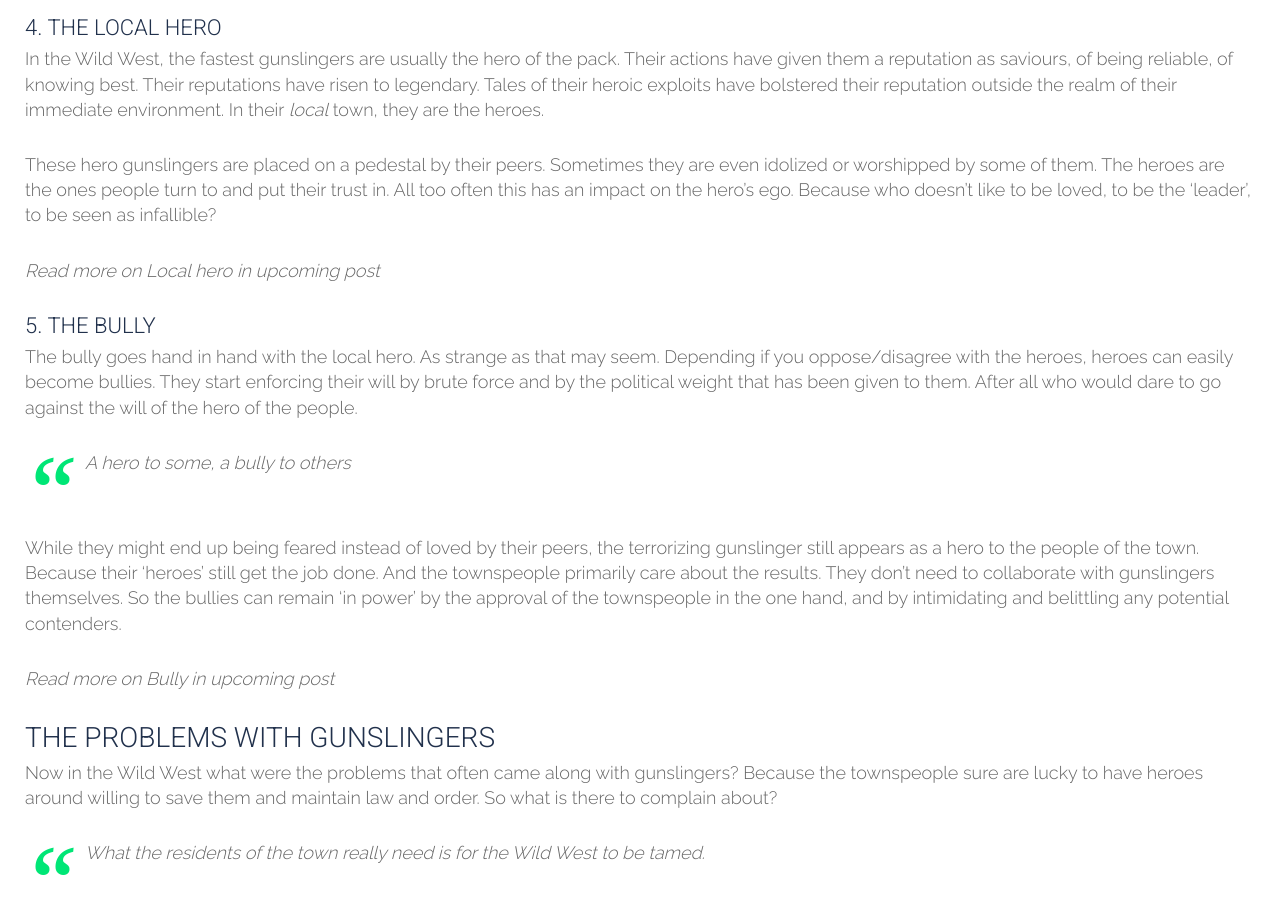
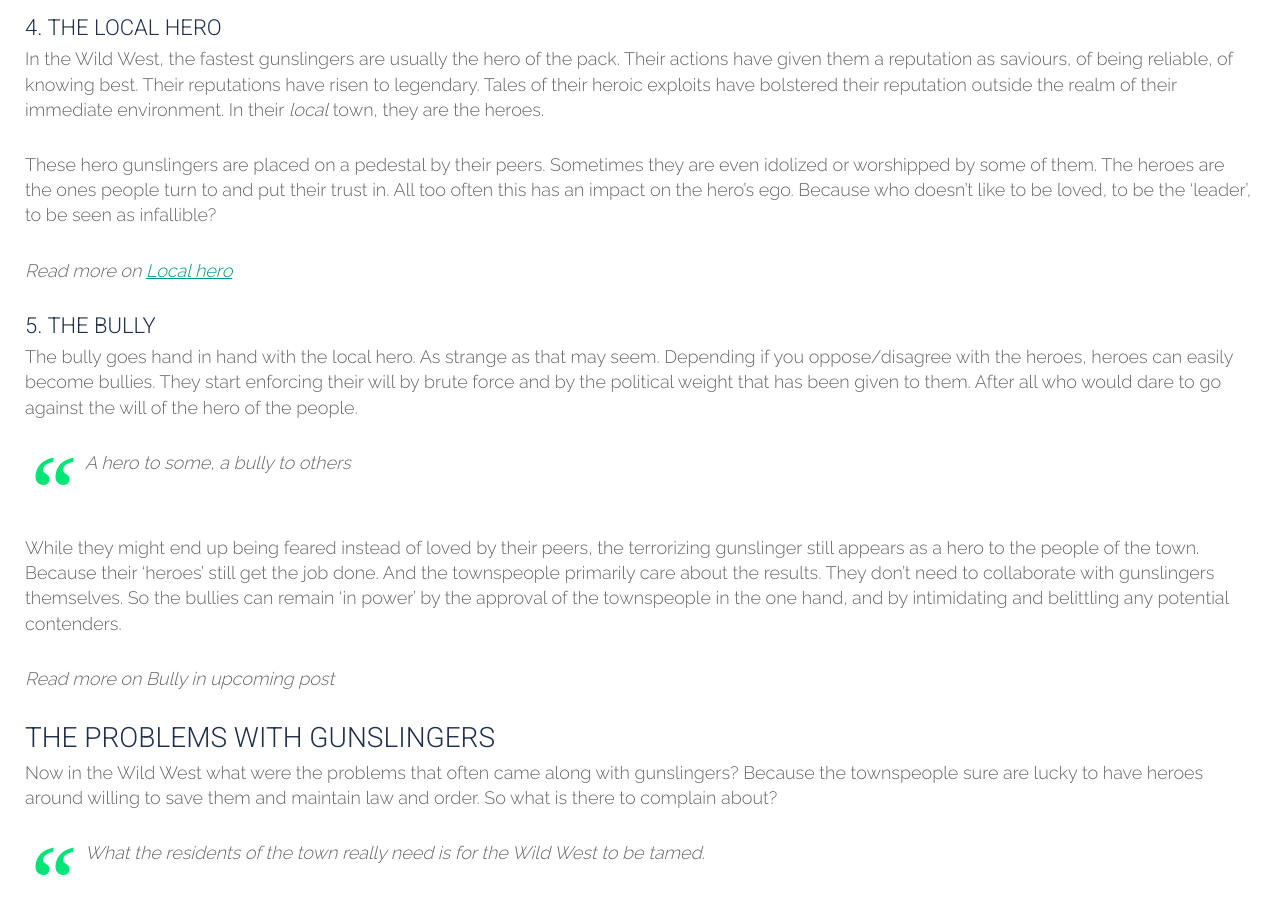
Before and after one commit to tripledio/tripledio.github.io, a Jekyll site: the page built from _posts/2018-05-31-Heroes.md, in a window 1280 px wide and 900 px high, scrolled down 3333 px. Built offline with Jekyll 4.4.1, drawn with Linux system fonts in a browser that asks for light colours.

Commit message:
Corrected Date for Local Hero

```diff
--- a/_posts/2018-05-31-Heroes.md
+++ b/_posts/2018-05-31-Heroes.md
@@ -73,7 +73,7 @@ In the Wild West, the fastest gunslingers are usually the hero of the pack. Thei
 
 These hero gunslingers are placed on a pedestal by their peers. Sometimes they are even idolized or worshipped by some of them. The heroes are the ones people turn to and put their trust in. All too often this has an impact on the hero's ego. Because who doesn't like to be loved, to be the 'leader', to be seen as infallible?
 
-*Read more on Local hero in upcoming post*
+*Read more on  [Local hero](/26/06/2018/LocalHero/)*
 
 #### 5. The Bully
 
```
Also changed, not shown: _posts/2018-06-26-LocalHero.md (renamed from _posts/2018-05-24-LocalHero.md, +1 -1 lines).
